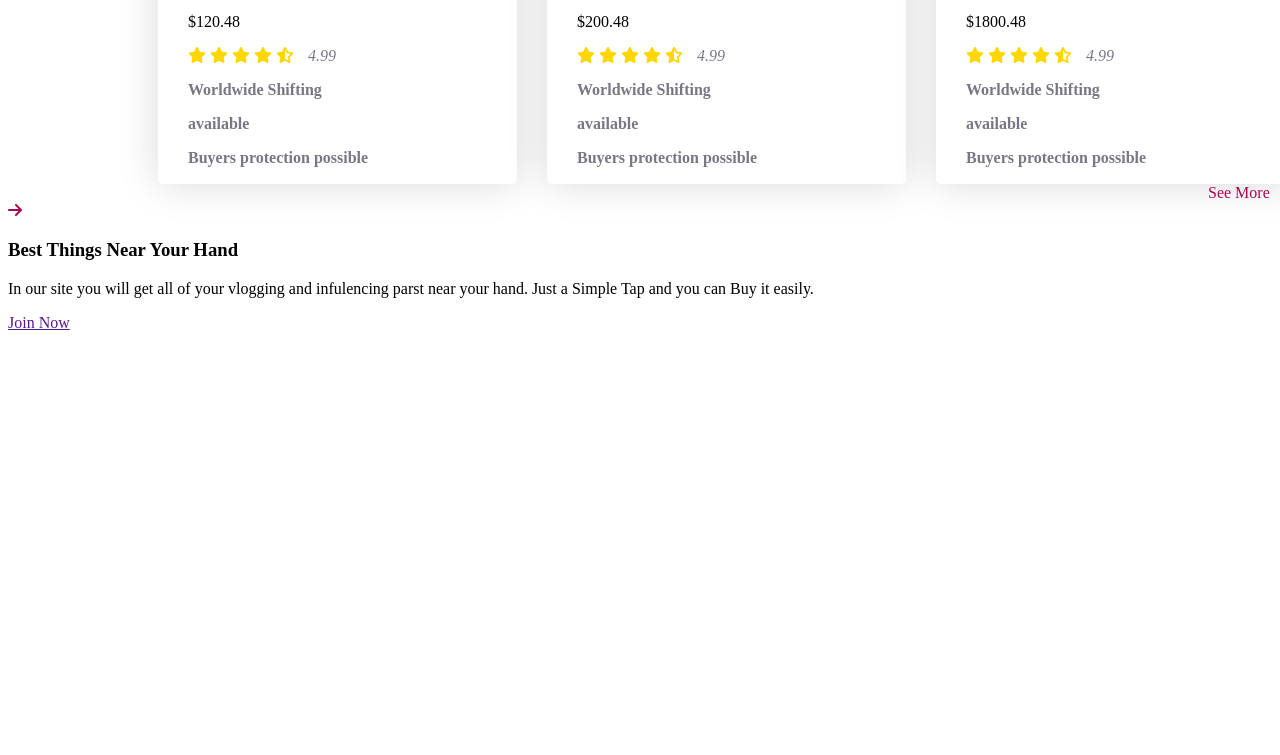
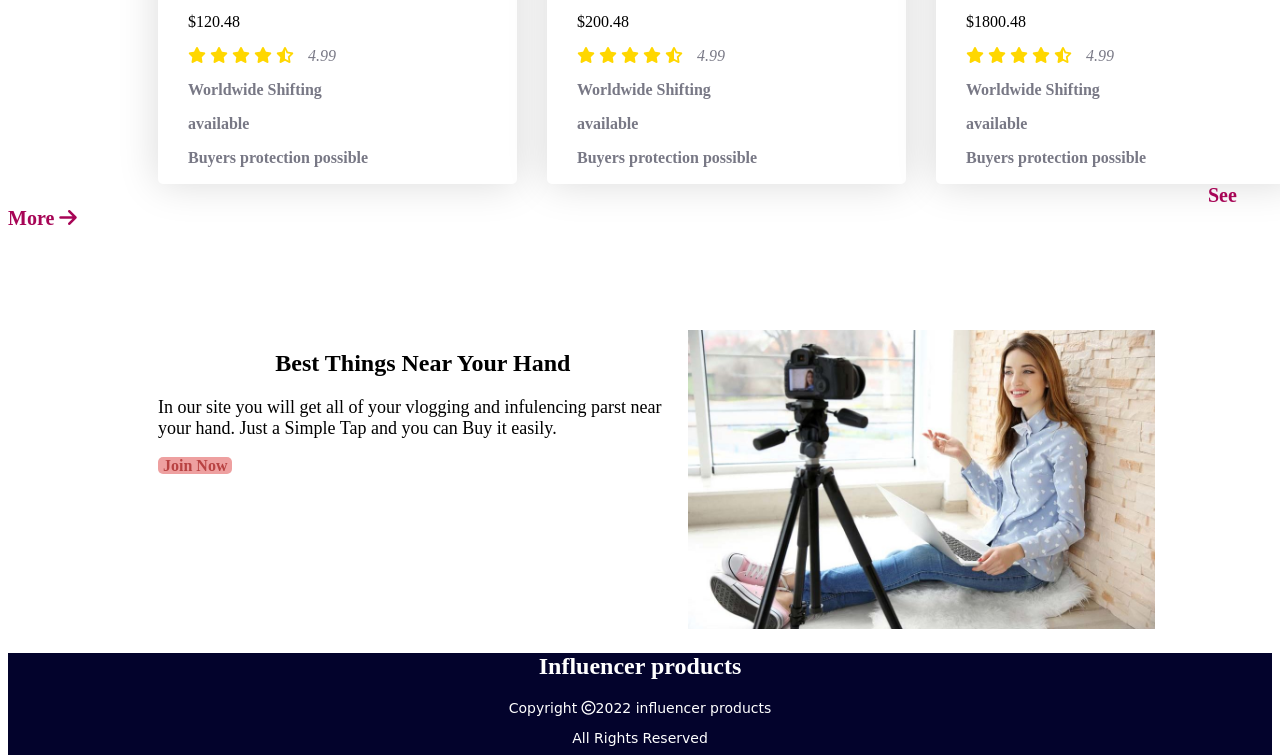
Before and after one commit to ShahRiin/Assignment-2, a plain HTML site: page index.html in a window 1280 px wide. Shown: the part 2081-2836 px from the top of the page. Before the commit the page ends 2421 px from the top, so only its background shows below. Drawn offline with Linux system fonts and the light colour scheme.

Commit message:
last commit

```diff
--- a/index.html
+++ b/index.html
@@ -180,10 +180,23 @@
         <a class="second-link" href="">See More <i class="fas fa-arrow-right"></i></a>
      </section>
 
-     <div class="last-part">
-         <h3>Best Things Near Your Hand</h3>
-         <p>In our site you will get all of your vlogging and infulencing parst near your hand. Just a Simple Tap and you can Buy it easily.</p>
-         <a href="">Join Now</a>
-     </div>
+    <div class="last-part">
+        <div>
+            <h2 class="last-heading">Best Things Near Your Hand</h2>
+            <p class="last-paragraph">In our site you will get all of your vlogging and infulencing parst near your hand. Just a Simple Tap and you can Buy it easily.</p>
+            <a class="last-link" href="">Join Now</a>
+        </div>
+        <div>
+            <img class="last-img" src="images/VLOGGERS-EQUIPMENT-CHECKLIST-2018-1000x640.jpg" alt="">
+        </div>
+    </div>
 </body>
+<footer>
+    <h2>Influencer products</h2>
+    <p id="footer-last">Copyright <i class="far fa-copyright"></i>2022 influencer products</p>
+    <p id="footer-last">All Rights Reserved </p>
+    <p id="footer-last"> <i class="fab fa-instagram"></i>
+     <i class="fab fa-twitter-square"></i>
+     <i class="fab fa-youtube"></i> </p>
+</footer>
 </html>
--- a/style.css
+++ b/style.css
@@ -84,4 +84,47 @@ h2{
     color: rgb(167, 5, 86);
     padding-left: 1200px;
     margin-top: 100px;
+    font-weight: bold;
+    font-size: 20px;
 }
+
+/* last part  */
+
+.last-part{
+    display: flex;
+    padding-left: 150px;
+    padding-top: 100px;
+}
+.last-heading{
+    font-weight: bold;
+}
+.last-paragraph{
+    font-size: 18px;
+}
+.last-img{
+    width: 80%;
+}
+
+/* last link  */
+
+.last-link{
+    text-decoration: none;
+    color: rgb(184, 66, 66);
+    background-color: rgb(238, 160, 160);
+    font-weight: bold;
+    border-radius: 5px;
+    padding-left: 5px;
+    padding-right: 5px;
+}
+
+/* footer  */
+
+footer{
+    text-align: center;
+    color: white;
+    background-color: rgb(3, 3, 44);
+}
+#footer-last{
+    font-size: 14px;
+    font-family: 'Vujahday Script', cursive;
+}
```
Also changed, not shown: images/VLOGGERS-EQUIPMENT-CHECKLIST-2018-1000x640.jpg (added).
